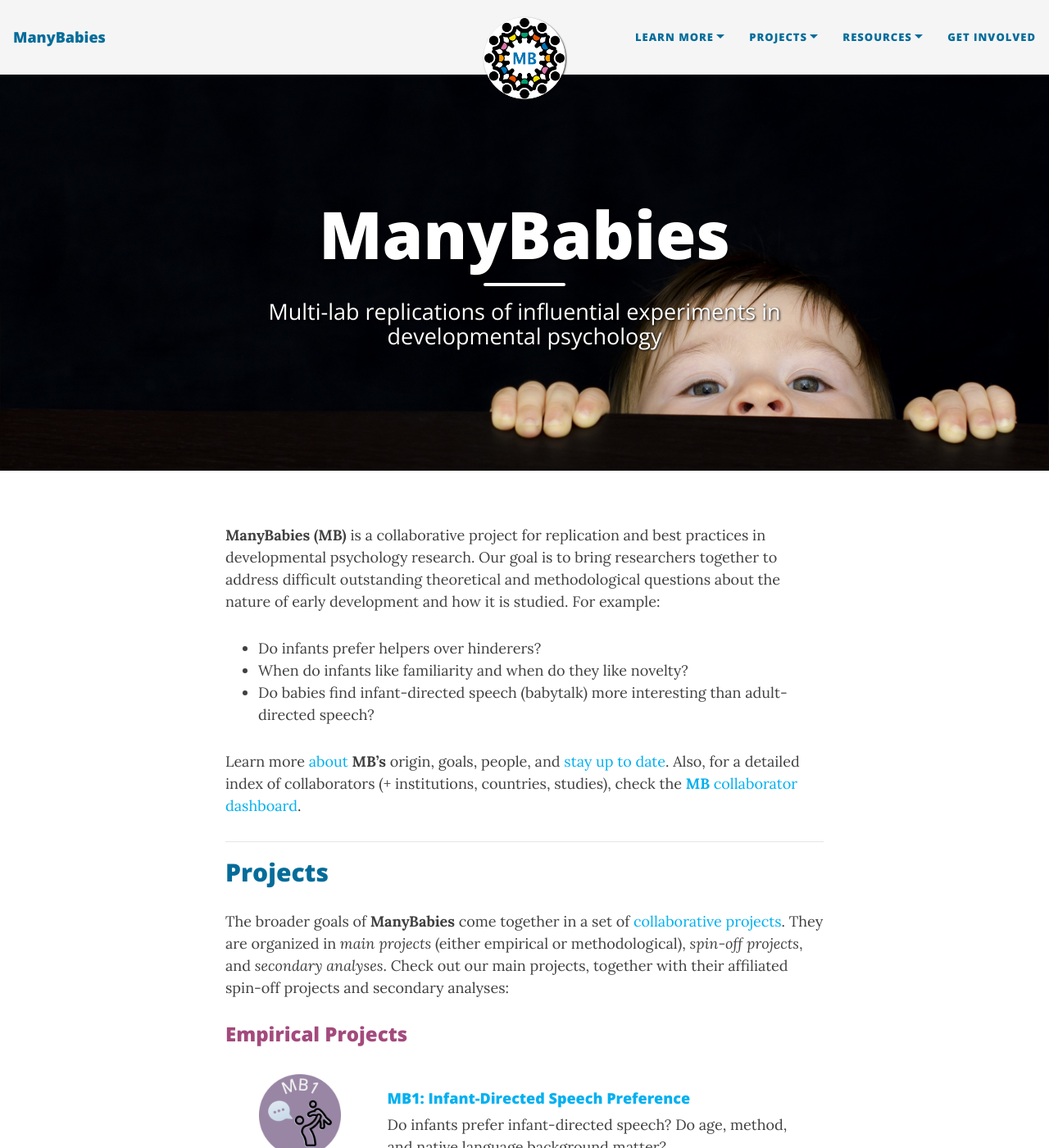
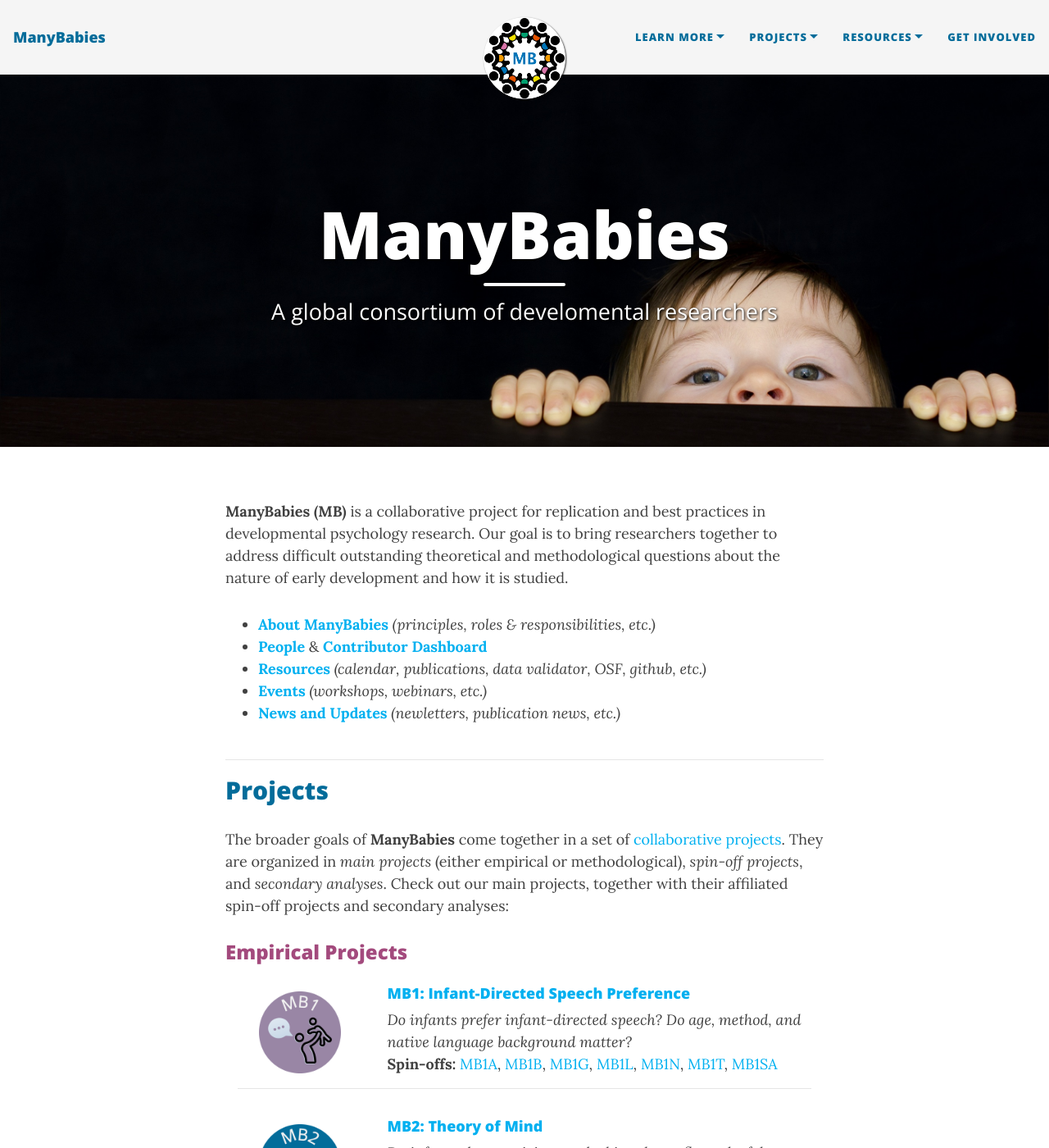
Before and after one commit to manybabies/manybabies.github.io, a Jekyll site: the page built from index.md, in a window 1280 px wide and 1400 px high. Shown: the whole window at 82% size. Built offline with Jekyll 4.4.1, drawn with Linux system fonts in a browser that asks for light colours; nearby versions of some CDN libraries; some of the changed text lies outside the part shown.

Commit message:
update home page (copied from dev)

```diff
--- a/index.md
+++ b/index.md
@@ -1,204 +1,151 @@
 ---
 layout: page
 title: ManyBabies
-subtitle: Multi-lab replications of influential experiments in developmental psychology
+subtitle: A global consortium of develomental researchers
 cover-img: /assets/img/curiosity-1910023_cut2.jpg
 ---
 
-<!---
-To-do:
-- "sign up" page: create a Admnistrative Panel with Erin from PSA.
-	- create the sign up/registration form
-- open external links in new tabs? possible work around with kramdown - apply to all pages
-- improve map (R): see "about"
-- add a timestamp on each page, something like:
-		https://tomkadwill.com/adding-last-modified-date-to-jekyll
 
-Notes
-- When using colors, use the color-blind palette from Wong (https://www.nature.com/articles/nmeth.1618.pdf?origin=ppub)
-	- logo and project placeholders follow it.
---->
+**ManyBabies (MB)** is a collaborative project for replication and best practices in developmental psychology research. Our goal is to bring researchers together to address difficult outstanding theoretical and methodological questions about the nature of early development and how it is studied.
 
-**ManyBabies (MB)** is a collaborative project for replication and best practices in developmental psychology research. Our goal is to bring researchers together to address difficult outstanding theoretical and methodological questions about the nature of early development and how it is studied. For example:
-
-<!--- Do infants prefer agents who are seen to help over those who are seen to hinder?-->
-- Do infants prefer helpers over hinderers?
-<!--- What factors shape infants’ preferences for familiar and novel stimuli? -->
-- When do infants like familiarity and when do they like novelty?
-<!--How does Infant Direct Speech preference vary across age?-->
-- Do babies find infant-directed speech (babytalk) more interesting than adult-directed speech?
-
-Learn more [about]({{site.baseurl}}/about/) **MB's** origin, goals, people, and [stay up to date]({{site.baseurl}}/news/). Also, for a detailed index of collaborators (+ institutions, countries, studies), check the [**MB** collaborator dashboard](https://manybabies.shinyapps.io/shiny_mb_map/).
+* **[About ManyBabies]({{site.baseurl}}/about/)** *(principles, roles & responsibilities, etc.)*
+* **[People]({{site.baseurl}}/people/)** & **<a href="https://manybabies.shinyapps.io/shiny_mb_map/" target="_blank">Contributor Dashboard</a>**
+* **[Resources]({{site.baseurl}}/resources/)** *(calendar, publications, data validator, OSF, github, etc.)*
+* **[Events]({{site.baseurl}}/events/)** *(workshops, webinars, etc.)*
+* **[News and Updates]({{site.baseurl}}/news/)** *(newletters, publication news, etc.)*
+<br>
+<br>
 
 ***
 
-<!--
-html to create a grid and add Projects info
-images with link MUST use the class = "image" (.css from ManyPrimates)
--->
+## Projects
+
+The broader goals of <b>ManyBabies</b> come together in a set of <a href="{{site.baseurl}}{% link projects.md %}"> collaborative projects</a>. They are organized in <i>main projects</i> (either empirical or methodological), <i>spin-off projects</i>, and <i>secondary analyses</i>. Check out our main projects, together with their affiliated spin-off projects and secondary analyses:
+
+### Empirical Projects
+
 <section>
-	<header class="major">
-		<h2>Projects</h2>
-	</header>
-      <p>
-        The broader goals of <b>ManyBabies</b> come together in a set of <a href="{{site.baseurl}}{% link projects.md %}"> collaborative projects</a>. They are organized in <i>main projects</i> (either empirical or methodological), <i>spin-off projects</i>, and <i>secondary analyses</i>. Check out our main projects, together with their affiliated spin-off projects and secondary analyses:
-      </p>
-	<header class="major">
-			<h3>Empirical Projects</h3>
-	</header>
-<br>
   <div class="container">
     <div class="row">
       <div class="col-sm-3 col-xs-6" align="center">
-        <a href="{{site.baseurl}}{% link MB1.md %}" class="image"><img src="/assets/img/MB1_logo.png" alt="MB1 logo" width="100" height="100"></a>
+        <br>
+        <a href="{{site.baseurl}}/MB1/"><img src="/assets/img/MB1_logo.png" alt="MB1 logo" width="100" height="100"></a>
       </div>
       <div class="col-sm-9">
-        <h4><a href="{{site.baseurl}}{% link MB1.md %}">MB1: Infant-Directed Speech Preference</a></h4>
-        Do infants prefer infant-directed speech? Do age, method, and native language background matter?
-        <br>
-        <i>Spin-offs: <a href="{{site.baseurl}}{% link MB1A.md %}">MB1A</a>, <a href="{{site.baseurl}}{% link MB1B.md %}">MB1B</a>, <a href="{{site.baseurl}}{% link MB1G.md %}">MB1G</a>, <a href="{{site.baseurl}}{% link MB1L.md %}">MB1L</a>, <a href="{{site.baseurl}}{% link MB1N.md %}">MB1N</a>, <a href="{{site.baseurl}}{% link MB1T.md %}">MB1T</a></i>
+        <h4><a href="{{site.baseurl}}/MB1L/">MB1: Infant-Directed Speech Preference</a></h4>
+        <i>Do infants prefer infant-directed speech? Do age, method, and native language background matter?</i><br>
+        <b>Spin-offs:</b> <a href="{{site.baseurl}}/MB1A/">MB1A</a>, <a href="{{site.baseurl}}/MB1B/">MB1B</a>, <a href="{{site.baseurl}}/MB1G/">MB1G</a>, <a href="{{site.baseurl}}/MB1L/">MB1L</a>, <a href="{{site.baseurl}}/MB1N/">MB1N</a>, <a href="{{site.baseurl}}/MB1T/">MB1T</a>, <a href="{{site.baseurl}}/MB1SA/">MB1SA</a>
       </div>
     </div>
-    <div class="col-sm-12">
-        <p>   </p>
-    </div>
+    <hr>
     <div class="row">
       <div class="col-sm-3 col-xs-6" align="center">
-        <a href="{{site.baseurl}}{% link MB2.md %}" class="image"><img src="/assets/img/MB2_logo.png" alt="MB2 logo" width="100" height="100"></a>
+        <br>
+        <a href="{{site.baseurl}}/MB2/"><img src="/assets/img/MB2_logo.png" alt="MB2 logo" width="100" height="100"></a>
       </div>
       <div class="col-sm-9">
-        <h4><a href="{{site.baseurl}}{% link MB2.md %}">MB2: Theory of Mind in Infancy</a></h4>
-        Do infants show anticipatory looking that reflects the false belief of another agent?
-        <br>
-        <i>Spin-off: <a href="{{site.baseurl}}{% link MB2P.md %}">MB2P</a></i>
+        <h4><a href="{{site.baseurl}}/MB2/">MB2: Theory of Mind</a></h4>
+        <i>Do infants show anticipatory looking that reflects the false belief of another agent?</i><br>
+        <b>Spin-offs:</b> <a href="{{site.baseurl}}/MB2P/">MB2P</a>, <a href="{{site.baseurl}}/MB-ManyWebcams/">MB-ManyWebcams</a>
       </div>
     </div>
-    <div class="col-sm-12">
-        <p>   </p>
-    </div>
+    <hr>
     <div class="row">
       <div class="col-sm-3 col-xs-6" align="center">
-        <a href="{{site.baseurl}}{% link MB3.md %}" class="image"><img src="/assets/img/MB3_logo.png" alt="MB3 logo" width="100" height="100"></a>
+        <br>
+        <a href="{{site.baseurl}}/MB3/"><img src="/assets/img/MB3_logo.png" alt="MB3 logo" width="100" height="100"></a>
       </div>
       <div class="col-sm-9">
-        <h4><a href="{{site.baseurl}}{% link MB3.md %}">MB3: Rule Learning</a></h4>
-        Do infants learn and generalize identity-based rules from speech stimuli?
-        <br>
-        <i>Spin-offs: <a href="{{site.baseurl}}{% link MB3N.md %}">MB3-NIRS</a>, <a href="{{site.baseurl}}{% link MB3L.md %}">MB3L</a>, <a href="{{site.baseurl}}{% link MB3T.md %}">MB3T</a></i>
+        <h4><a href="{{site.baseurl}}/MB3/">MB3: Rule Learning</a></h4>
+        <i>Do infants learn and generalize identity-based rules from speech stimuli?</i><br>
+        <b>Spin-offs:</b> <a href="{{site.baseurl}}/MB3N/">MB3N</a>, <a href="{{site.baseurl}}/MB3L/">MB3L</a>, <a href="{{site.baseurl}}/MB3T/">MB3T</a>
       </div>
     </div>
-    <div class="col-sm-12">
-        <p>   </p>
-    </div>
+    <hr>
     <div class="row">
       <div class="col-sm-3 col-xs-6" align="center">
-        <a href="{{site.baseurl}}{% link MB4.md %}" class="image"><img src="/assets/img/MB4_logo.png" alt="MB4 logo" width="100" height="100"></a>
+        <br>
+        <a href="{{site.baseurl}}/MB3N/"><img src="/assets/img/MB3N_logo.png" alt="MB3N logo" width="100" height="100"></a>
       </div>
       <div class="col-sm-9">
-        <h4><a href="{{site.baseurl}}{% link MB4.md %}">MB4: Social Evaluation</a></h4>
-        Do infants prefer agents who are seen to help over those who are seen to hinder?
-        <br>
-        <i>Spin-offs: MB4E (link to come), <a href="{{site.baseurl}}/MB4I/">MB4I</a></i>
+        <h4><a href="{{site.baseurl}}/MB3N/">MB3N: Rule Learning with NIRS</a></h4>
+        <i>What are the neural correlates that inform whether and to what extent rules’ processing and learning are abstract, rule-based, and/or language specific?</i><br>
       </div>
     </div>
-    <div class="col-sm-12">
-        <p>   </p>
-    </div>
+    <hr>
     <div class="row">
       <div class="col-sm-3 col-xs-6" align="center">
-        <a href="{{site.baseurl}}{% link MB5.md %}" class="image"><img src="/assets/img/MB5_logo.png" alt="MB5 logo" width="100" height="100"></a>
+        <br>
+        <a href="{{site.baseurl}}/MB4/"><img src="/assets/img/MB4_logo.png" alt="MB4 logo" width="100" height="100"></a>
       </div>
       <div class="col-sm-9">
-        <h4><a href="{{site.baseurl}}{% link MB5.md %}">MB5: The Hunter & Ames Model of Infant Looking Preferences</a></h4>
-        What factors shape infants’ preferences for familiar and novel stimuli?
+        <h4><a href="{{site.baseurl}}/MB4/">MB4: Social Evaluation</a></h4>
+        <i>Do infants prefer agents who are seen to help over those who are seen to hinder?</i><br>
+        <b>Spin-offs:</b> <a href="{{site.baseurl}}/MB4E/">MB4E</a>, <a href="{{site.baseurl}}/MB4I/">MB4I</a>
       </div>
     </div>
-    <div class="col-sm-12">
-        <p>   </p>
-    </div>
+    <hr>
     <div class="row">
       <div class="col-sm-3 col-xs-6" align="center">
-        <a href="{{site.baseurl}}{% link MB6.md %}" class="image"><img src="/assets/img/MB6_logo.png" alt="MB6 logo" width="100" height="100"></a>
+        <br>
+        <a href="{{site.baseurl}}/MB5/"><img src="/assets/img/MB5_logo.png" alt="MB5 logo" width="100" height="100"></a>
       </div>
       <div class="col-sm-9">
-        <h4><a href="{{site.baseurl}}{% link MB6.md %}">MB6: Neonatal and Early Imitation</a></h4>
-        What is the nature of young infants' imitation of gestures?
+        <h4><a href="{{site.baseurl}}/MB5/">MB5: The Hunter & Ames Model of Infant Looking Preferences</a></h4>
+        <i>What factors shape infants’ preferences for familiar and novel stimuli?</i><br>
       </div>
     </div>
-    <div class="col-sm-12">
-        <p>   </p>
-    </div>
-	</div>
-<br>
-	<header class="major">
-			<h3>Methodological Projects</h3>
-	</header>
-<br>
-	<div class="container">
-		<div class="row">
+    <hr>
+    <div class="row">
       <div class="col-sm-3 col-xs-6" align="center">
-        <a href="{{site.baseurl}}{% link MB-AtHome.md %}" class="image"><img src="/assets/img/MBAH_logo.png" alt="MBAthome logo" width="100" height="100"></a>
+        <br>
+        <a href="{{site.baseurl}}/MB6/"><img src="/assets/img/MB6_logo.png" alt="MB6 logo" width="100" height="100"></a>
       </div>
       <div class="col-sm-9">
-        <h4><a href="{{site.baseurl}}{% link MB-AtHome.md %}">MB-AtHome: Online Infant Data Collection</a></h4>
-        Solutions for testing infants in their home, with a focus on measuring looks
+        <h4><a href="{{site.baseurl}}/MB6/">MB6: Neonatal Imitation</a></h4>
+        <i>What is the nature of neonatal infants' imitation of gestures?</i><br>
       </div>
     </div>
-    <div class="col-sm-12">
-        <p>   </p>
-    </div>
+  </div>
+</section>
+<br>
+
+### Methodological Projects
+
+<section>
+  <div class="container">
     <div class="row">
       <div class="col-sm-3 col-xs-6" align="center">
-        <a href="{{site.baseurl}}{% link MB-demographics.md %}" class="image"><img src="/assets/img/MBDemo_logo.png" alt="MB-Demographics logo" width="100" height="100"></a>
+        <br>
+        <a href="{{site.baseurl}}/MB-AtHome/"><img src="/assets/img/MBAH_logo.png" alt="MB AtHome logo" width="100" height="100"></a>
       </div>
       <div class="col-sm-9">
-        <h4><a href="{{site.baseurl}}{% link MB-demographics.md %}">MB-Demographics: Unified Demographics for ManyBabies Projects</a></h4>
-        Creating unified demographic forms for ManyBabies projects, with standardized and custom questions
+        <h4><a href="{{site.baseurl}}/MB-AtHome/">MB-AtHome: Online Infant Data Collection</a></h4>
+        <i>Solutions for testing infants in their home, with a focus on measuring looks</i><br>
+        <b>Studies:</b> Looking-While-Listening, Visual Preference
       </div>
     </div>
-    <div class="col-sm-12">
-        <p>   </p>
-    </div>
+    <hr>
     <div class="row">
       <div class="col-sm-3 col-xs-6" align="center">
-        <a href="{{site.baseurl}}{% link MB-ManyWebcams.md %}" class="image"><img src="/assets/img/MBMW_logo.png" alt="MB-ManyWebcams logo" width="100" height="100"></a>
+        <br>
+        <a href="{{site.baseurl}}/MB-Demographics/"><img src="/assets/img/MBDemo_logo.png" alt="MB Demographics logo" width="100" height="100"></a>
       </div>
       <div class="col-sm-9">
-        <h4><a href="{{site.baseurl}}{% link MB-ManyWebcams.md %}">MB-ManyWebcams: Web-based Eye Tracking for Infant Studies</a></h4>
-        Automatic gaze detection via webcam
+        <h4><a href="{{site.baseurl}}/MB-Demographics/">MB-Demographics: Unified Demographics for ManyBabies Projects</a></h4>
+        <i>Creating unified demographic forms for ManyBabies projects, with standardized constructs and templates</i><br>
       </div>
     </div>
-    <div class="col-sm-12">
-        <p>   </p>
+    <hr>
+    <div class="row">
+      <div class="col-sm-3 col-xs-6" align="center">
+        <br>
+        <a href="{{site.baseurl}}/MB-ManyWebcams/"><img src="/assets/img/MBMW_logo.png" alt="MB ManyWebcams logo" width="100" height="100"></a>
+      </div>
+      <div class="col-sm-9">
+        <h4><a href="{{site.baseurl}}/MB-ManyWebcams/">MB-ManyWebcams: Web-based Eye Tracking for Infant Studies</a></h4>
+        <i>Automatic gaze detection via webcam</i><br>
+      </div>
     </div>
-	</div>
-<br>
-	<header class="major">
-			<h3>Spin-Off Projects</h3>
-	</header>
-	  <p>
-	    <a href="{{site.baseurl}}{% link so_sa.md %}" class="image">
-        List of Spin-Off Projects and Secondary Analyses
-      </a>
-	  </p>
-<br>
+  </div>
 </section>
-
-
-***
-
-## Publications
-Check out **ManyBabies** [reports and conference presentations]({{site.baseurl}}/publications/).
-
-***
-
-## Get involved
-We encourage everyone who is interested in developmental research to [get involved]({{site.baseurl}}/get_involved/)! Access to infants/infant lab is **NOT** a prerequisite.
-
-***
-
-## Updates
-If you are a **ManyBabies** collaborator, don't forget to keep an updated record of your MB-related activities and initiatives (e.g., workshops, talks etc.).
-
-* View a list of **MB** activities and initiatives in this [spreadsheet](https://docs.google.com/spreadsheets/d/1esnJTsPB0NJ2PP0fwmWIhSxShKLIN99Ga8ehCDyz3rQ/edit?usp=sharing)
-* Add new activities and initiatives by filling out [this form](https://forms.gle/qaynWvpYLP1J4eYd6)
```
